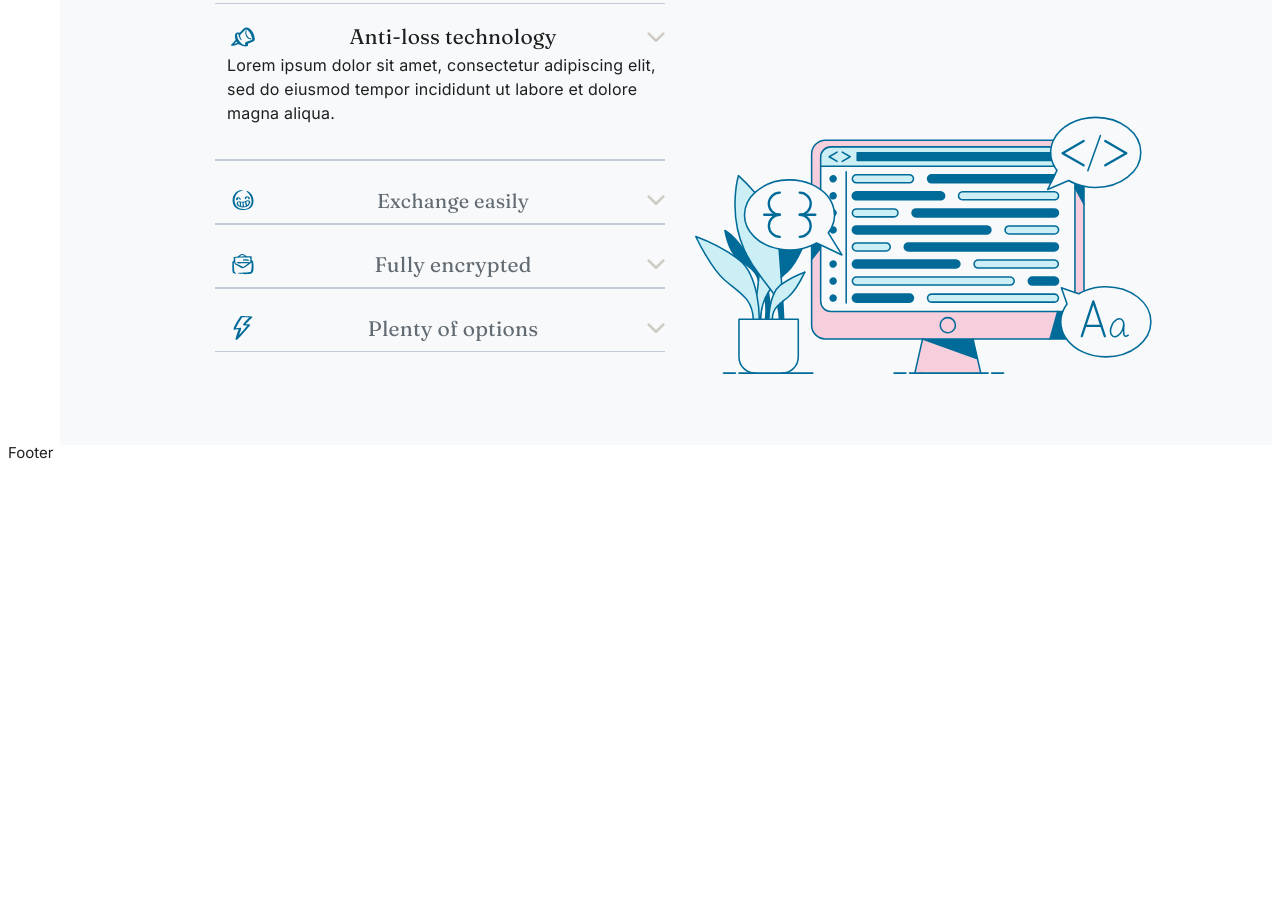
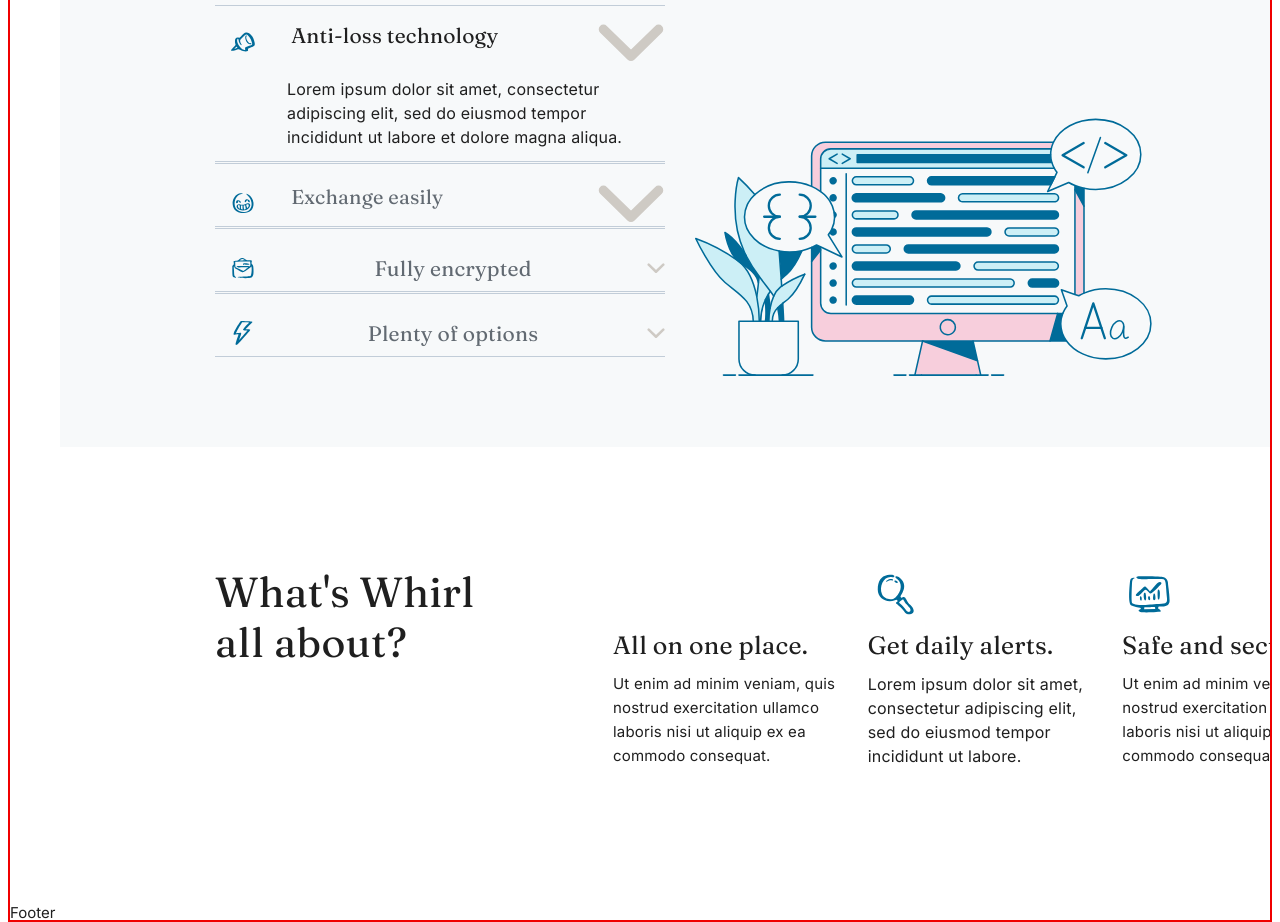
Before and after one commit to Vladimir-8891/Whirl, a plain HTML site: page index.html in a window 1280 px wide. Shown: the part 1577-2499 px from the top of the page. Before the commit the page ends 2037 px from the top, so only its background shows below. Drawn offline with Linux system fonts and the light colour scheme; a web font is replaced by a local one.

Commit message:
добавление блока whirl

```diff
--- a/css/style.css
+++ b/css/style.css
@@ -44,6 +44,7 @@ body {
     max-width: 1440px;
     max-height: 4951.98px;
     margin: 0 auto;
+    border: 2px solid #F00000;
 }
 /* ------------------------------------------------------------------------ */
 
@@ -435,19 +436,26 @@ body {
 }
 
 .care__block-text_title {
+    width: 373.83px;
+    height: 38px;
     font-family: Fraunces;
     font-weight: 400;
     font-size: 21px;
     line-height: 25.2px;
     letter-spacing: 0.2px;
-    text-align: center;
+    display: flex;
+    justify-content: space-between;
 }
 
 .care__block-text {
+    width: 374px;
+    height: 72px;
     font-family: Inter;
     font-size: 16px;
     line-height: 24px;
     letter-spacing: 0.2px;
+    margin-top: 16px;
+    margin-left: 60px;
 }
 
 .care__menu_exchange {
@@ -465,7 +473,9 @@ body {
     align-items: center;
     padding: 17px 0px 0px 12px;
     box-sizing: border-box;
+    margin-top: 1px;
 }
+
 .care__menu_encrypted {
     width: 450px;
     height: 64px;
@@ -481,7 +491,9 @@ body {
     align-items: center;
     padding: 17px 0px 0px 12px;
     box-sizing: border-box;
+    margin-top: 1px;
 }
+
 .care__menu_options {
     width: 450px;
     height: 64px;
@@ -497,13 +509,14 @@ body {
     align-items: center;
     padding: 17px 0px 0px 12px;
     box-sizing: border-box;
+    margin-top: 1px;
 }
 
-.exchange {
+.exchange_text-left {
     width: 373.83px;
     height: 38px;
-    text-align: center;
-    overflow: hidden;
+    display: flex;
+    justify-content: space-between;
 }
 
 .encrypted {
@@ -513,3 +526,114 @@ body {
 .options {
     text-align: center;
 }
+
+.care__blok_anti-loss {
+    display: flex;
+    flex-grow: 0;
+    flex-shrink: 0;
+}
+
+.whirl__content {
+    display: flex;
+    width: 1130px;
+    height: 218px;
+    box-sizing: border-box;
+    margin: 120px 155px;
+    justify-content: space-between;
+}
+
+.whirl__content_title {
+    width: 300px;
+    height: 218px;
+}
+
+.whirl__concent_title-start {
+    font-family: Fraunces;
+    font-size: 42px;
+    line-height: 50.4px;
+    letter-spacing: 0.2px;
+}
+
+.whirl__content_title-end {
+    font-family: Fraunces;
+    font-size: 41px;
+    line-height: 50.4px;
+    letter-spacing: 0.5px;
+}
+
+.whirl__content_item {
+    display: flex;
+    width: 732px;
+    height: 218px;
+    box-sizing: border-box;
+    align-items: center;
+    flex-wrap: wrap;
+}
+
+.whirl__content_place {
+    width: 222.66px;
+    height: 218px;
+    box-sizing: border-box;
+}
+
+.whirl__content_place-title {
+    font-family: Fraunces;
+    font-size: 25px;
+    line-height: 31.25px;
+    letter-spacing: 0.2px;
+    margin-top: 63px;
+}
+
+.whirl__content_place-text {
+    font-family: Inter;
+    font-size: 15px;
+    line-height: 24px;
+    letter-spacing: 0.2px;
+    margin-top: 11px;
+}
+
+.whirl__content_alerts {
+    width: 222.66px;
+    height: 218px;
+    box-sizing: border-box;
+    margin-left: 32px;
+}
+
+.whirl__content_alerts-title {
+    font-family: Fraunces;
+    font-size: 25px;
+    line-height: 31.25px;
+    letter-spacing: 0.2px;
+    margin-top: 8px;
+}
+
+.whirl__content_alertd-text {
+    font-family: Inter;
+    font-size: 16px;
+    line-height: 24px;
+    letter-spacing: 0.2px;
+    margin-top: 11px;
+}
+
+.whirl__content_safety {
+    width: 222.66px;
+    height: 218px;
+    box-sizing: border-box;
+    margin-left: 32px;
+}
+
+.whirl__content_safety-title {
+    font-family: Fraunces;
+    font-size: 25px;
+    line-height: 31.25px;
+    letter-spacing: 0.2px;
+    margin-top: 8px;
+}
+
+.whirl__content_safety-text {
+    font-family: Inter;
+    font-size: 15px;
+    line-height: 24px;
+    letter-spacing: 0.2px;
+    margin-top: 11px;
+}
--- a/index.html
+++ b/index.html
@@ -98,15 +98,20 @@
                             <div class="care__content_anti-loss">
                                 <div class="care__anti-loss_blok">
                                     <img src="img/care/nail.svg" alt="Гвоздик">
-                                    <div class="care__block-text_title">Anti-loss technology</div>
-                                    <img src="img/care/downArrow.svg" alt="Стрелка вниз">
+                                    <div class="care__block-text_title">
+                                        <div class="care__blok_anti-loss">Anti-loss technology</div>
+                                        <img src="img/care/downArrow.svg" alt="Стрелка вниз">
+                                    </div>
+
                                 </div>
                                 <div class="care__block-text">Lorem ipsum dolor sit amet, consectetur adipiscing elit, sed do eiusmod tempor incididunt ut labore et dolore magna aliqua.</div>
                             </div>
                             <div class="care__menu_exchange">
                                 <img src="img/care/smile.svg" alt="smile">
-                                <div class="exchange_text-left">Exchange easily</div>
-                                <img src="img/care/downArrow.svg" alt="Стрелка вниз">
+                                <div class="exchange_text-left">Exchange easily
+                                    <img src="img/care/downArrow.svg" alt="Стрелка вниз">
+                                </div>
+
                             </div>
                             <div class="care__menu_encrypted">
                                 <img src="img/care/letter.svg" alt="letter">
@@ -125,6 +130,28 @@
                     </div>
                 </div>
             </div>
+            <div class="whirl__content">
+                <div class="whirl__content_title">
+                    <div class="whirl__concent_title-start">What's Whirl</div>
+                    <div class="whirl__content_title-end">all about?</div>
+                </div>
+                <div class="whirl__content_item">
+                    <div class="whirl__content_place">
+                        <div class="whirl__content_place-title">All on one place.</div>
+                        <div class="whirl__content_place-text">Ut enim ad minim veniam, quis nostrud exercitation ullamco laboris nisi ut aliquip ex ea commodo consequat.</div>
+                    </div>
+                    <div class="whirl__content_alerts">
+                        <img src="img/whirl/loupe.svg" alt="Лупа">
+                        <div class="whirl__content_alerts-title">Get daily alerts.</div>
+                        <div class="whirl__content_alertd-text">Lorem ipsum dolor sit amet, consectetur adipiscing elit, sed do eiusmod tempor incididunt ut labore.</div>
+                    </div>
+                    <div class="whirl__content_safety">
+                        <img src="img/whirl/screen.svg" alt="Экран">
+                        <div class="whirl__content_safety-title">Safe and secure.</div>
+                        <div class="whirl__content_safety-text">Ut enim ad minim veniam, quis nostrud exercitation ullamco laboris nisi ut aliquip ex ea commodo consequat.</div>
+                    </div>
+                </div>
+            </div>
         </main>
         <footer class="footer">
             Footer
```
Also changed, not shown: img/whirl/loupe.svg (added), img/whirl/screen.svg (added).
